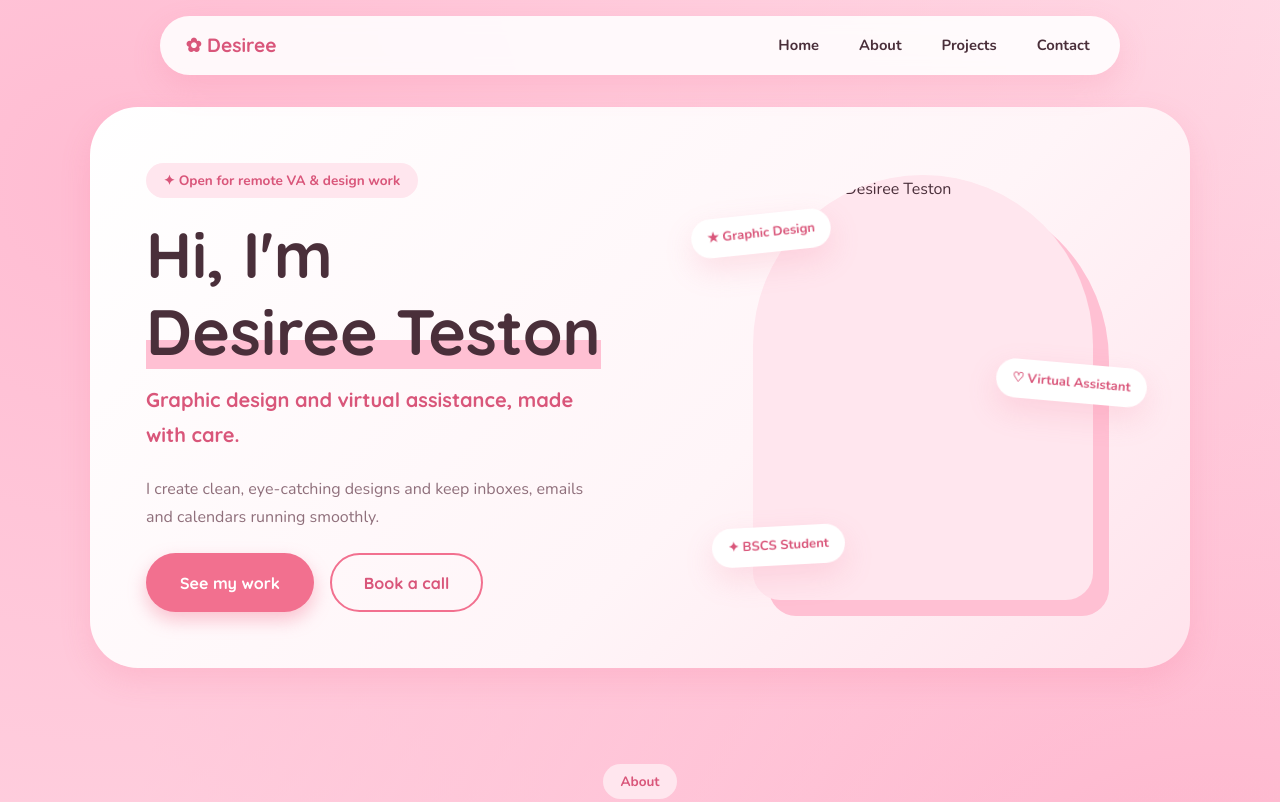
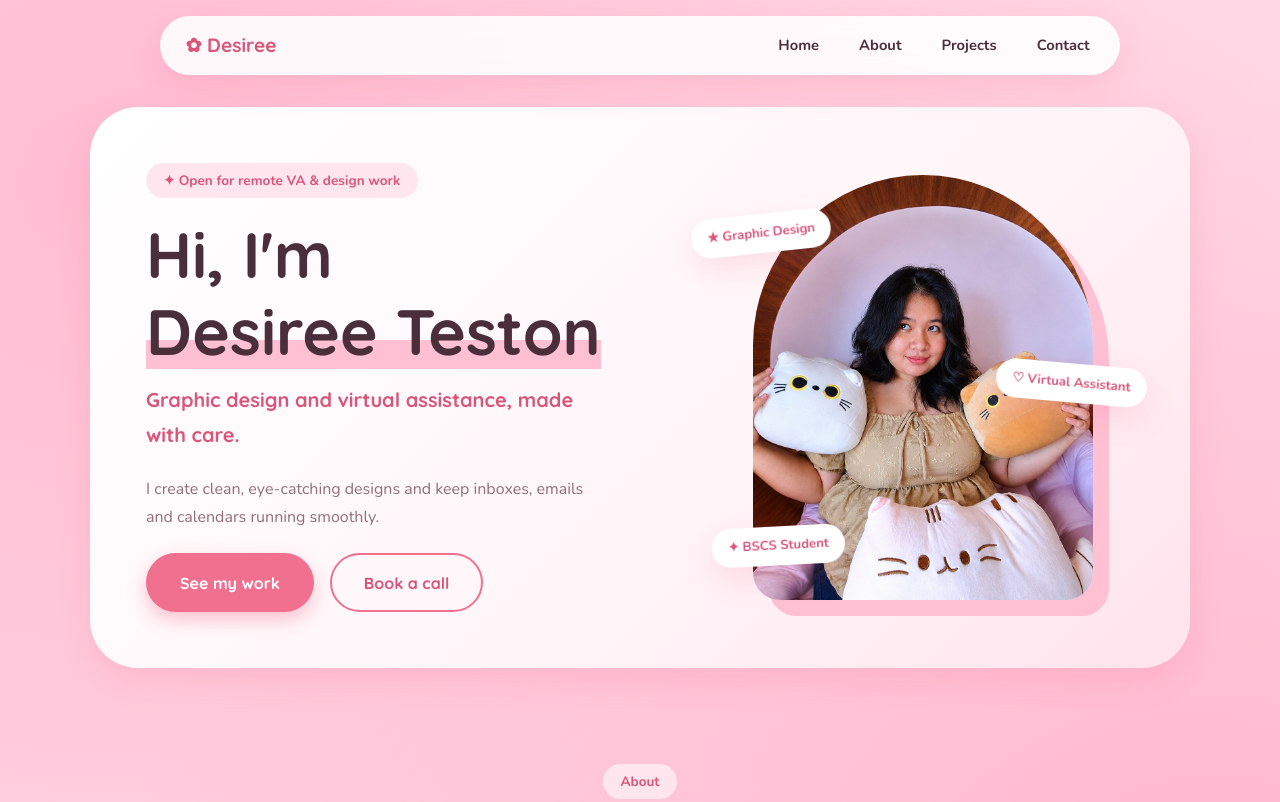
Before and after one commit to desayyyy/desi, a plain HTML site: page index.html in a window 1280 px wide. Shown: the top 802 px of the page. Drawn offline with nearby package versions, Linux system fonts and the light colour scheme.

Commit message:
Fix image source path in index.html

```diff
--- a/index.html
+++ b/index.html
@@ -56,7 +56,7 @@
 
       <div class="hero-art">
         <figure class="photo arch">
-          <img src="images/image1.jpg" width="600" height="750"
+          <img src="image1.jpg" width="600" height="750"
                alt="Portrait of Desiree Teston">
         </figure>
         <span class="sticker s1">&#9733; Graphic Design</span>
```
